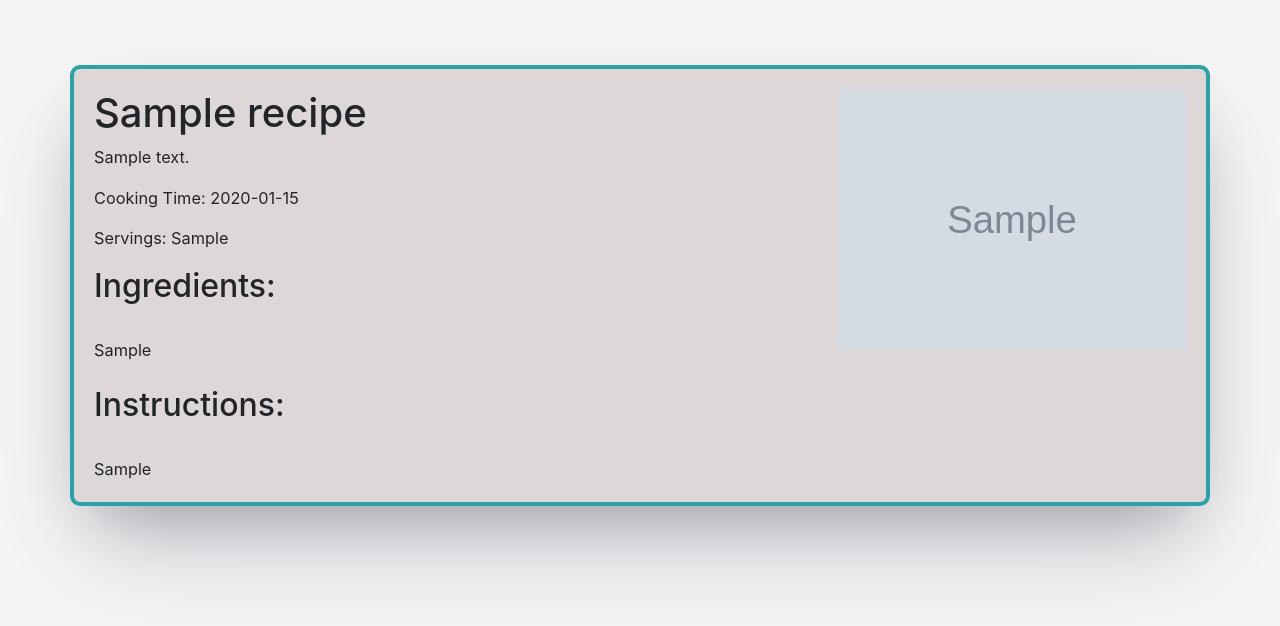
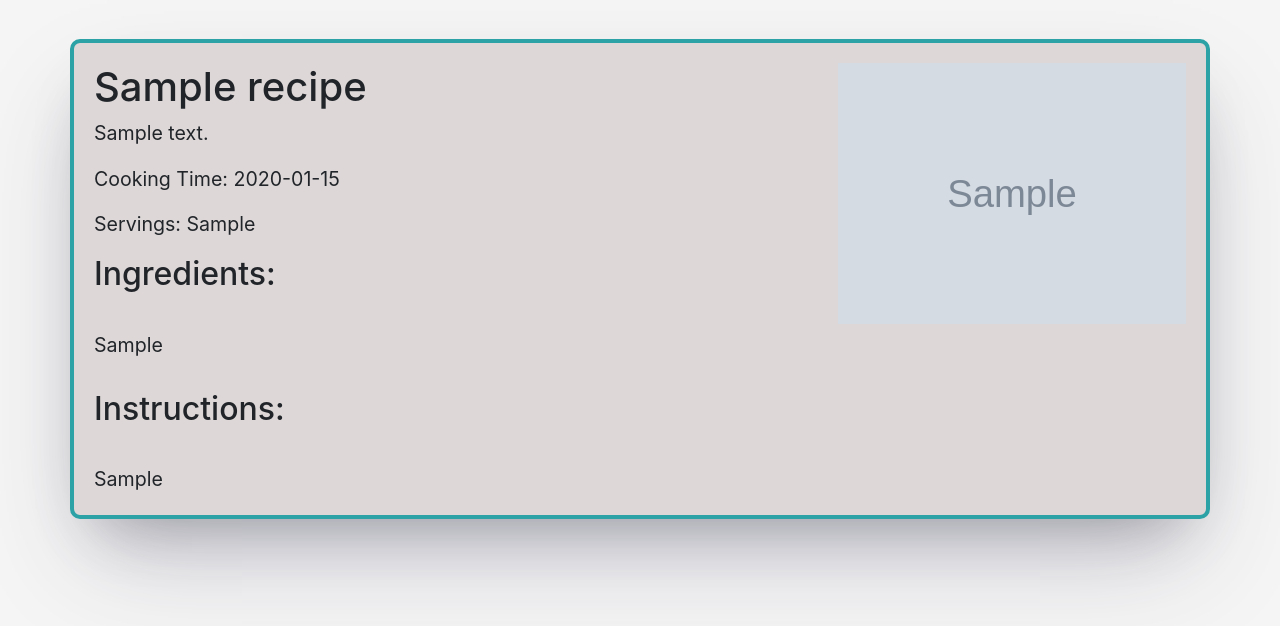
Before and after one commit to cafalchio/recipes-book, a Django app: page /public_recipe/1/ in a window 1280 px wide. Shown: the part 54-680 px from the top of the page. Run offline with Django 3.2, Linux system fonts and the light colour scheme; tables that the repository leaves empty hold one stand-in row (values such as "Sample post"); grey boxes marked "Sample" are stand-in pictures; some libraries are stand-ins or nearby versions.

Commit message:
improved recipe style

```diff
--- a/static/css/style.css
+++ b/static/css/style.css
@@ -102,6 +102,7 @@ a:hover {
 
 /* ------------- RECIEPE PAGE ------------- */
 .recipe-page {
+  font-size: larger;
   background-color: #ddd7d7;
   border: 4px solid var(--bs-green);
   padding: 20px;
@@ -109,7 +110,7 @@ a:hover {
   /* https://getcssscan.com/css-box-shadow-examples */
   box-shadow: rgba(50, 50, 93, 0.25) 0px 50px 100px -20px, rgba(0, 0, 0, 0.3) 0px 30px 60px -30px;
   justify-content: center;
-  margin-top: 4em;
+  margin-top: 2em;
 }
 
 
```
